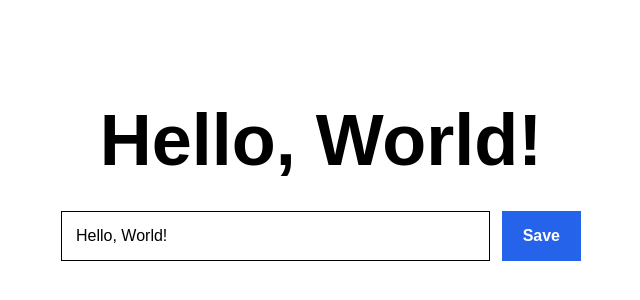
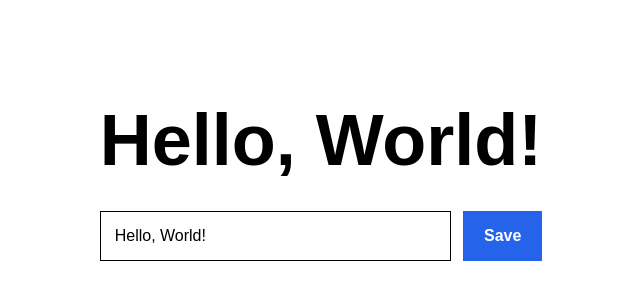
Before and after one commit to ThanhNV121097/project-2fc37493, a Next.js app in the folder code/frontend/: page / in a window 1280 px wide. Shown: the part 200-500 px from the top of the page, without its empty margins (319-959 px from the left). Built offline with nearby package versions, Linux system fonts and the light colour scheme.

Commit message:
Move greeting page layout into component styles

```diff
--- a/code/frontend/components/PersistedEditableGreeting.tsx
+++ b/code/frontend/components/PersistedEditableGreeting.tsx
@@ -29,6 +29,7 @@
   }
 
   return (
+    <main className={styles.main}>
       <section className={styles.section} aria-labelledby="greeting-heading">
         <h1 id="greeting-heading" className={styles.heading}>{greeting}</h1>
         <form className={styles.form} onSubmit={handleSubmit} noValidate>
@@ -48,5 +49,6 @@
         </form>
         <p className={styles.message} aria-live="polite">{message}</p>
       </section>
+    </main>
   );
 }
```
Lines whose indentation alone changed are shown as unchanged.
